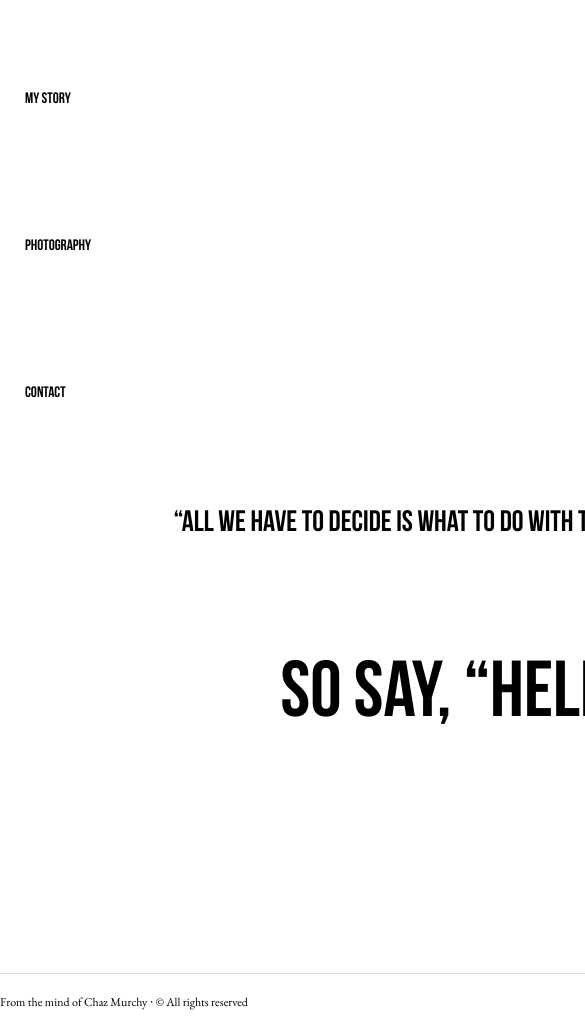
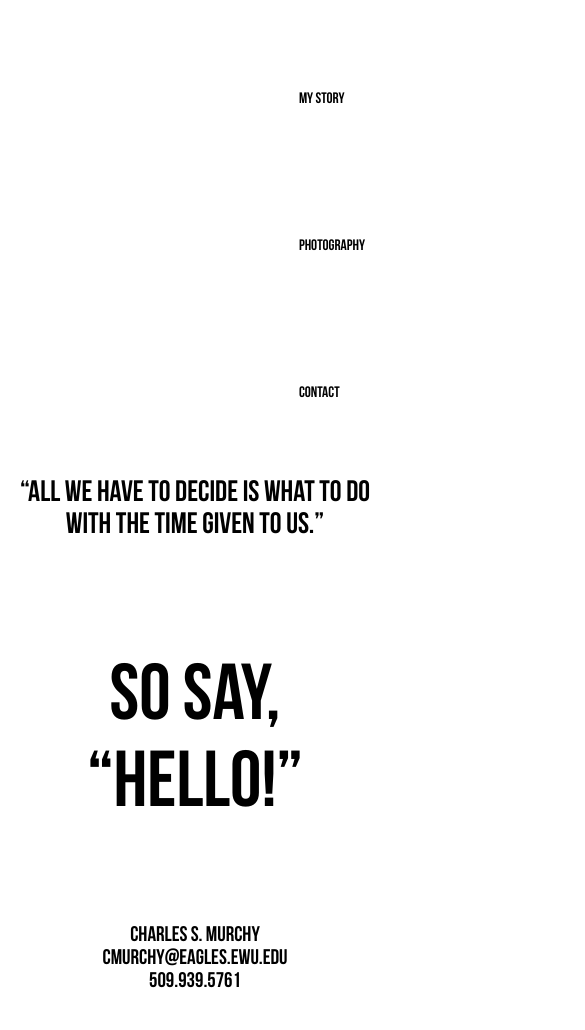
Before and after one commit to cmurchy/368-Website, a plain HTML site: page index-contact.html in a window 390 px wide. Shown: the part 162-1192 px from the top of the page, 585 px wide, since content can reach past the window. Drawn offline with nearby package versions, Linux system fonts and the light colour scheme; files whose address does not match are found by name; a web font is replaced by a local one.

Commit message:
fixed media queries

```diff
--- a/css/styles.css
+++ b/css/styles.css
@@ -795,8 +795,9 @@ nav li {
 	display: block;
 	}
 
-nav ul {
-	float: left;
+#info p {
+	float: none;
+	text-align: center;
 }
 
 .container {
@@ -878,3 +879,7 @@ nav ul {
 }
 
 }
+
+body {
+width: 100%;
+}
--- a/index-contact.html
+++ b/index-contact.html
@@ -11,7 +11,6 @@
         <link href="favicon.ico" rel="icon" type="image/x-icon" />
 
         <link rel="stylesheet" href="css/normalize.css" />
-        <link rel="stylesheet" href="css/960.css" />
         <link href='http://fonts.googleapis.com/css?family=EB+Garamond' rel='stylesheet' type='text/css'>
         <link href='http://fonts.googleapis.com/css?family=Signika+Negative:300,700' rel='stylesheet' type='text/css'>
         <link rel="stylesheet" href="css/styles.css" />
```
